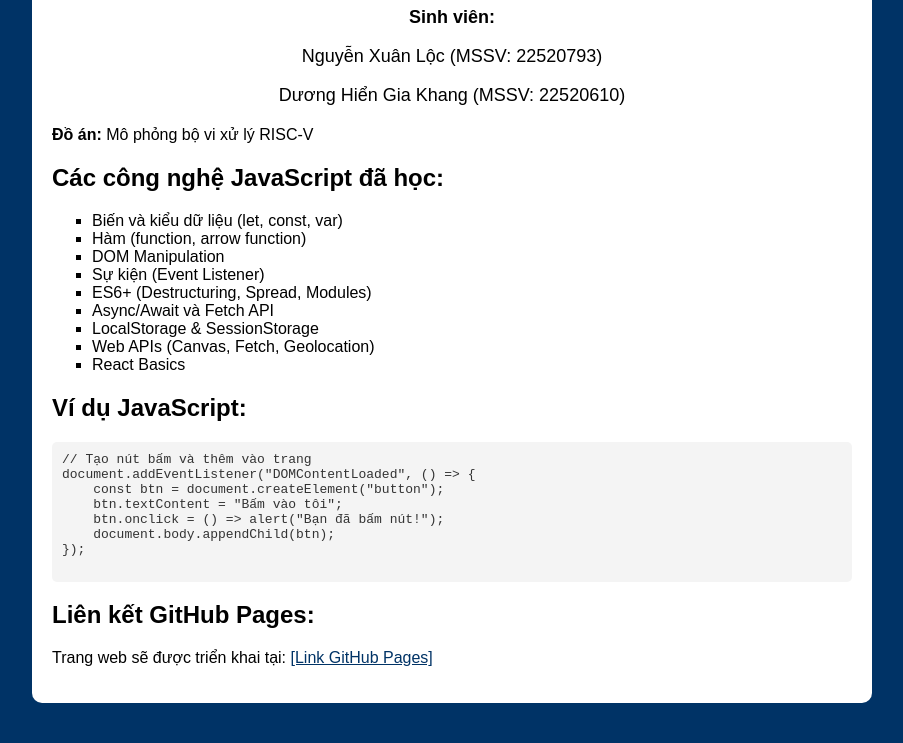
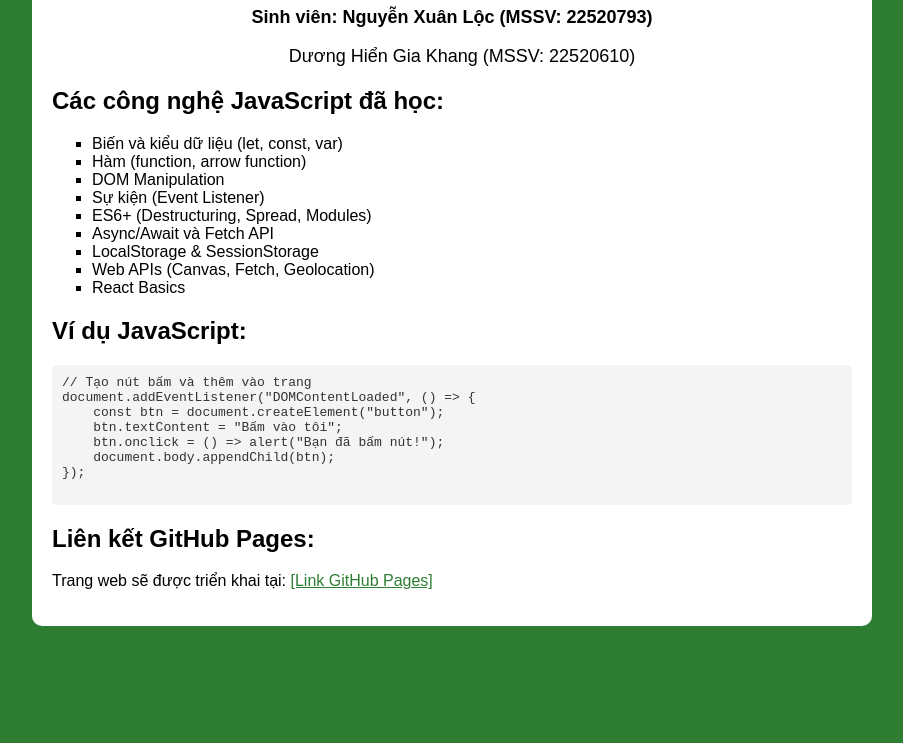
Before and after one commit to xuanloc25/Learning_JS, a plain HTML site: page index.html in a window 1280 px wide. Shown: the part 133-876 px from the top of the page, without its empty margins (188-1091 px from the left). After the commit the page ends 800 px from the top, so only its background shows below. Drawn offline with Linux system fonts and the light colour scheme.

Commit message:
Update index.html

```diff
--- a/index.html
+++ b/index.html
@@ -10,7 +10,7 @@
             font-family: Arial, sans-serif;
             margin: 20px;
             padding: 20px;
-            background-color: #003366;
+            background-color: #2e7d32;
             color: #ffffff;
         }
 
@@ -41,7 +41,7 @@
         }
 
         button {
-            background-color: #003366;
+            background-color: #2e7d32;
             color: #ffffff;
             padding: 10px;
             border: none;
@@ -51,7 +51,7 @@
         }
 
         button:hover {
-            background-color: #0055a5;
+            background-color: #1b5e20;
             color: #ffffff;
         }
 
@@ -62,20 +62,18 @@
         }
 
         a {
-            color: #003366;
+            color: #2e7d32;
         }
     </style>
 </head>
 
 <body>
     <div class="container">
-        <h1>Báo Cáo Tiến Độ Học JavaScript</h1>
+        <h1>BÁO CÁO TIẾN ĐỘ HỌC JAVASCRIPT</h1>
         <div class="student-info">
-            <p><strong>Sinh viên:</strong></p>
-            <p>Nguyễn Xuân Lộc (MSSV: 22520793)</p>
-            <p>Dương Hiển Gia Khang (MSSV: 22520610)</p>
+            <p><strong>Sinh viên: Nguyễn Xuân Lộc (MSSV: 22520793)</strong></p>
+            <p style="margin-left: 20px;">Dương Hiển Gia Khang (MSSV: 22520610)</p>
         </div>
-        <p><strong>Đồ án:</strong> Mô phỏng bộ vi xử lý RISC-V</p>
         <h2>Các công nghệ JavaScript đã học:</h2>
         <ul>
             <li>Biến và kiểu dữ liệu (let, const, var)</li>
```
